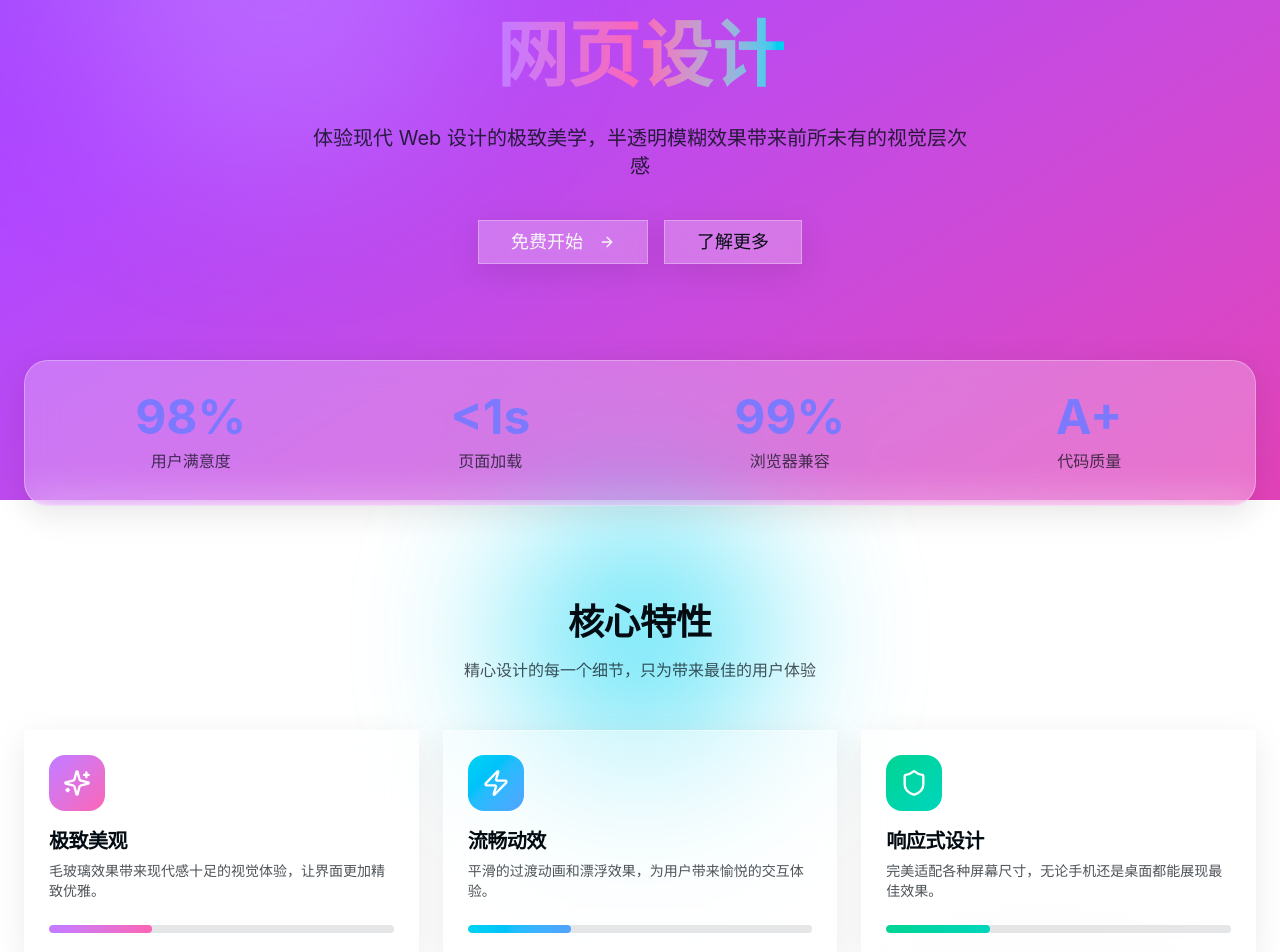
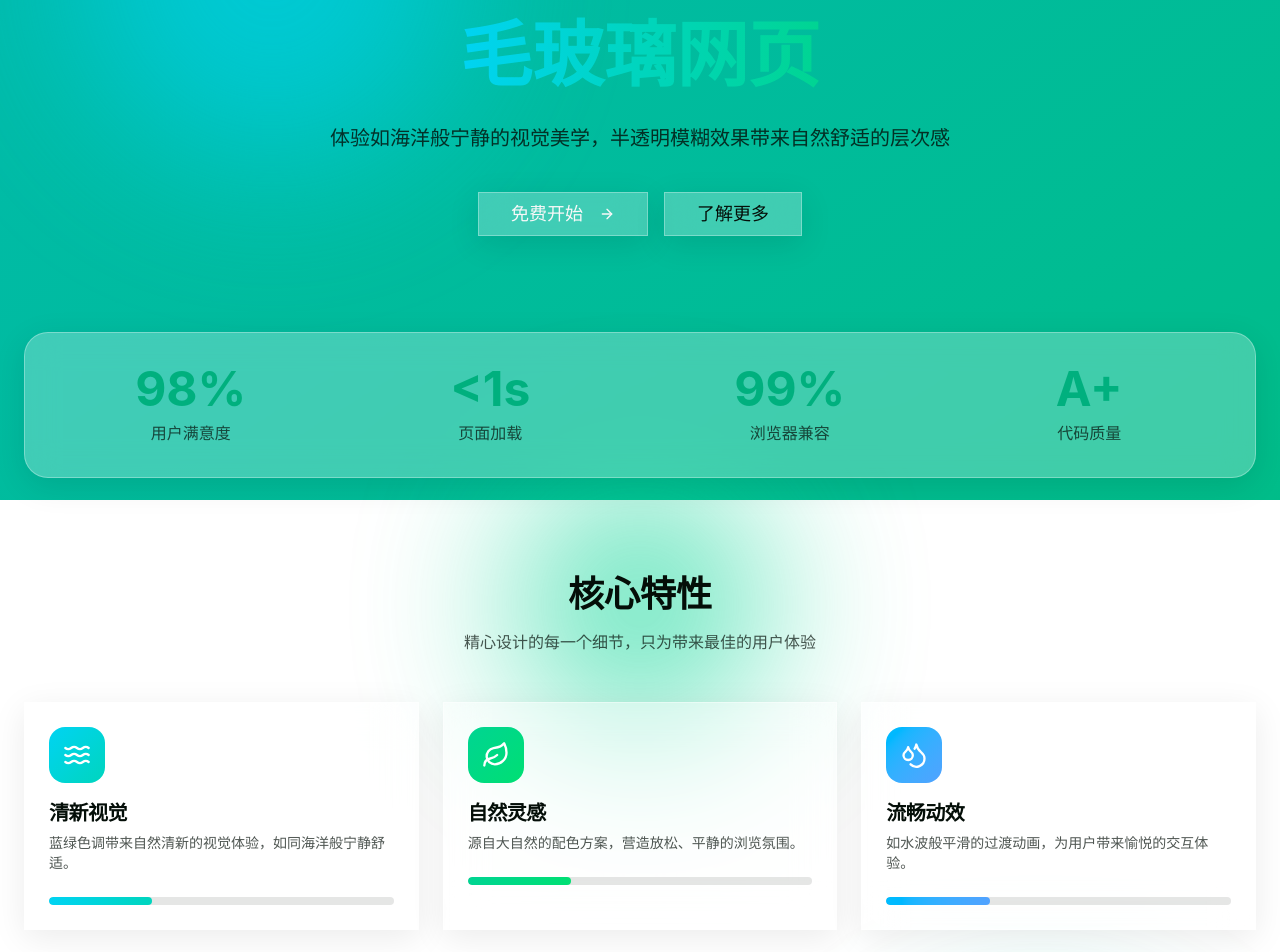
Before and after one commit to BoliangLI/318-glass, a React (Vite) app: page / in a window 1280 px wide. Shown: the part 300-1252 px from the top of the page. Built offline with nearby package versions, Linux system fonts and the light colour scheme; the HTML template or start-up script is replaced by a standard one.

Commit message:
帮我讲网页主题改为蓝绿色

```diff
--- a/src/index.css
+++ b/src/index.css
@@ -2,30 +2,30 @@
 @import "tailwindcss";
 
 @theme inline {
-  --color-background: oklch(0.98 0.01 240);
-  --color-foreground: oklch(0.15 0.02 240);
+  --color-background: oklch(0.98 0.01 160);
+  --color-foreground: oklch(0.15 0.02 160);
   --color-card: oklch(1 0 0 / 0.4);
-  --color-card-foreground: oklch(0.15 0.02 240);
+  --color-card-foreground: oklch(0.15 0.02 160);
   --color-popover: oklch(1 0 0 / 0.6);
-  --color-popover-foreground: oklch(0.15 0.02 240);
-  --color-primary: oklch(0.65 0.2 280);
+  --color-popover-foreground: oklch(0.15 0.02 160);
+  --color-primary: oklch(0.65 0.18 170);
   --color-primary-foreground: oklch(0.98 0 0);
-  --color-secondary: oklch(0.95 0.02 240);
-  --color-secondary-foreground: oklch(0.3 0.02 240);
-  --color-muted: oklch(0.96 0.01 240);
-  --color-muted-foreground: oklch(0.5 0.02 240);
-  --color-accent: oklch(0.92 0.05 200);
-  --color-accent-foreground: oklch(0.3 0.1 200);
+  --color-secondary: oklch(0.95 0.02 160);
+  --color-secondary-foreground: oklch(0.3 0.02 160);
+  --color-muted: oklch(0.96 0.01 160);
+  --color-muted-foreground: oklch(0.5 0.02 160);
+  --color-accent: oklch(0.92 0.05 180);
+  --color-accent-foreground: oklch(0.3 0.1 180);
   --color-destructive: oklch(0.6 0.2 25);
   --color-destructive-foreground: oklch(0.98 0 0);
-  --color-border: oklch(0.9 0.02 240 / 0.5);
-  --color-input: oklch(0.9 0.02 240 / 0.5);
-  --color-ring: oklch(0.65 0.2 280);
-  --color-chart-1: oklch(0.65 0.2 280);
-  --color-chart-2: oklch(0.6 0.2 200);
-  --color-chart-3: oklch(0.7 0.15 150);
-  --color-chart-4: oklch(0.75 0.12 80);
-  --color-chart-5: oklch(0.7 0.18 30);
+  --color-border: oklch(0.9 0.02 160 / 0.5);
+  --color-input: oklch(0.9 0.02 160 / 0.5);
+  --color-ring: oklch(0.65 0.18 170);
+  --color-chart-1: oklch(0.65 0.18 170);
+  --color-chart-2: oklch(0.6 0.15 190);
+  --color-chart-3: oklch(0.7 0.12 150);
+  --color-chart-4: oklch(0.75 0.1 120);
+  --color-chart-5: oklch(0.7 0.14 200);
   --radius-sm: calc(var(--radius) - 4px);
   --radius-md: calc(var(--radius) - 2px);
   --radius-lg: var(--radius);
@@ -95,6 +95,11 @@
   animation-delay: 2s;
 }
 
+.animate-float-slow {
+  animation: float 8s ease-in-out infinite;
+  animation-delay: 1s;
+}
+
 /* 光晕效果 */
 .glow {
   position: absolute;
@@ -105,34 +110,34 @@
 
 /* 暗色模式支持 */
 .dark {
-  --color-background: oklch(0.12 0.02 240);
-  --color-foreground: oklch(0.95 0.01 240);
-  --color-card: oklch(0.2 0.02 240 / 0.4);
-  --color-card-foreground: oklch(0.95 0.01 240);
-  --color-popover: oklch(0.2 0.02 240 / 0.6);
-  --color-popover-foreground: oklch(0.95 0.01 240);
-  --color-primary: oklch(0.75 0.2 280);
-  --color-primary-foreground: oklch(0.15 0.02 240);
-  --color-secondary: oklch(0.25 0.02 240);
-  --color-secondary-foreground: oklch(0.95 0.01 240);
-  --color-muted: oklch(0.2 0.01 240);
-  --color-muted-foreground: oklch(0.65 0.02 240);
-  --color-accent: oklch(0.25 0.05 200);
-  --color-accent-foreground: oklch(0.9 0.1 200);
+  --color-background: oklch(0.12 0.02 160);
+  --color-foreground: oklch(0.95 0.01 160);
+  --color-card: oklch(0.2 0.02 160 / 0.4);
+  --color-card-foreground: oklch(0.95 0.01 160);
+  --color-popover: oklch(0.2 0.02 160 / 0.6);
+  --color-popover-foreground: oklch(0.95 0.01 160);
+  --color-primary: oklch(0.75 0.18 170);
+  --color-primary-foreground: oklch(0.15 0.02 160);
+  --color-secondary: oklch(0.25 0.02 160);
+  --color-secondary-foreground: oklch(0.95 0.01 160);
+  --color-muted: oklch(0.2 0.01 160);
+  --color-muted-foreground: oklch(0.65 0.02 160);
+  --color-accent: oklch(0.25 0.05 180);
+  --color-accent-foreground: oklch(0.9 0.1 180);
   --color-destructive: oklch(0.7 0.2 25);
   --color-destructive-foreground: oklch(0.98 0 0);
-  --color-border: oklch(0.3 0.02 240 / 0.5);
-  --color-input: oklch(0.3 0.02 240 / 0.5);
-  --color-ring: oklch(0.75 0.2 280);
+  --color-border: oklch(0.3 0.02 160 / 0.5);
+  --color-input: oklch(0.3 0.02 160 / 0.5);
+  --color-ring: oklch(0.75 0.18 170);
 }
 
 .dark .glass {
-  background: rgba(30, 30, 50, 0.4);
+  background: rgba(20, 40, 40, 0.4);
   border: 1px solid rgba(255, 255, 255, 0.1);
 }
 
 .dark .glass-card {
-  background: rgba(30, 30, 50, 0.5);
+  background: rgba(20, 40, 40, 0.5);
   border: 1px solid rgba(255, 255, 255, 0.15);
 }
 
--- a/src/pages/Home.tsx
+++ b/src/pages/Home.tsx
@@ -1,28 +1,28 @@
 
 import { useState } from "react";
-import { Moon, Sun, Sparkles, Zap, Shield, ArrowRight } from "lucide-react";
+import { Moon, Sun, Sparkles, Zap, Shield, ArrowRight, Waves, Leaf, Droplets } from "lucide-react";
 import { useTheme } from "next-themes";
 import { Button } from "@/components/ui/button";
 import { Card, CardContent, CardDescription, CardHeader, CardTitle } from "@/components/ui/card";
 
 const features = [
   {
-    icon: Sparkles,
-    title: "极致美观",
-    description: "毛玻璃效果带来现代感十足的视觉体验，让界面更加精致优雅。",
-    color: "from-purple-400 to-pink-400",
+    icon: Waves,
+    title: "清新视觉",
+    description: "蓝绿色调带来自然清新的视觉体验，如同海洋般宁静舒适。",
+    color: "from-cyan-400 to-teal-400",
   },
   {
-    icon: Zap,
-    title: "流畅动效",
-    description: "平滑的过渡动画和漂浮效果，为用户带来愉悦的交互体验。",
-    color: "from-cyan-400 to-blue-400",
+    icon: Leaf,
+    title: "自然灵感",
+    description: "源自大自然的配色方案，营造放松、平静的浏览氛围。",
+    color: "from-emerald-400 to-green-400",
   },
   {
-    icon: Shield,
-    title: "响应式设计",
-    description: "完美适配各种屏幕尺寸，无论手机还是桌面都能展现最佳效果。",
-    color: "from-emerald-400 to-teal-400",
+    icon: Droplets,
+    title: "流畅动效",
+    description: "如水波般平滑的过渡动画，为用户带来愉悦的交互体验。",
+    color: "from-sky-400 to-blue-400",
   },
 ];
 
@@ -39,13 +39,13 @@ export default function Home() {
 
   return (
     <div className="min-h-screen relative overflow-hidden">
-      {/* 动态渐变背景 */}
-      <div className="fixed inset-0 bg-gradient-to-br from-indigo-500 via-purple-500 to-pink-500 animate-gradient" />
+      {/* 动态渐变背景 - 蓝绿色系 */}
+      <div className="fixed inset-0 bg-gradient-to-br from-cyan-500 via-teal-500 to-emerald-500 animate-gradient" />
 
-      {/* 装饰性光晕 */}
-      <div className="glow w-96 h-96 bg-purple-400 top-20 left-20 animate-float" />
-      <div className="glow w-80 h-80 bg-pink-400 bottom-40 right-20 animate-float-delayed" />
-      <div className="glow w-64 h-64 bg-cyan-400 top-1/2 left-1/2 -translate-x-1/2 -translate-y-1/2" />
+      {/* 装饰性光晕 - 蓝绿色系 */}
+      <div className="glow w-96 h-96 bg-cyan-400 top-20 left-20 animate-float" />
+      <div className="glow w-80 h-80 bg-teal-400 bottom-40 right-20 animate-float-delayed" />
+      <div className="glow w-64 h-64 bg-emerald-400 top-1/2 left-1/2 -translate-x-1/2 -translate-y-1/2 animate-float-slow" />
 
       {/* 内容区域 */}
       <div className="relative z-10">
@@ -54,9 +54,9 @@ export default function Home() {
           <div className="max-w-7xl mx-auto px-6 py-4 flex items-center justify-between">
             <div className="flex items-center gap-3">
               <div className="w-10 h-10 rounded-xl glass-card flex items-center justify-center">
-                <Sparkles className="w-5 h-5 text-primary" />
+                <Waves className="w-5 h-5 text-primary" />
               </div>
-              <span className="text-xl font-bold text-foreground">GlassUI</span>
+              <span className="text-xl font-bold text-foreground">AquaGlass</span>
             </div>
 
             <div className="flex items-center gap-4">
@@ -85,20 +85,20 @@ export default function Home() {
           <section className="text-center mb-24">
             <div className="glass inline-block px-4 py-2 rounded-full mb-6">
               <span className="text-sm font-medium text-foreground">
-                ✨ 全新的毛玻璃设计体验
+                🌊 蓝绿色毛玻璃设计体验
               </span>
             </div>
 
             <h1 className="text-5xl md:text-7xl font-bold text-foreground mb-6 leading-tight">
-              毛玻璃效果
+              清新蓝绿
               <br />
-              <span className="bg-gradient-to-r from-purple-400 via-pink-400 to-cyan-400 bg-clip-text text-transparent">
-                网页设计
+              <span className="bg-gradient-to-r from-cyan-400 via-teal-400 to-emerald-400 bg-clip-text text-transparent">
+                毛玻璃网页
               </span>
             </h1>
 
             <p className="text-xl text-foreground/80 max-w-2xl mx-auto mb-10">
-              体验现代 Web 设计的极致美学，半透明模糊效果带来前所未有的视觉层次感
+              体验如海洋般宁静的视觉美学，半透明模糊效果带来自然舒适的层次感
             </p>
 
             <div className="flex flex-wrap justify-center gap-4">
@@ -175,7 +175,7 @@ export default function Home() {
               准备好开始了吗？
             </h2>
             <p className="text-foreground/70 mb-8 max-w-xl mx-auto">
-              立即体验毛玻璃效果带来的视觉革命，打造令人难忘的网页设计
+              立即体验蓝绿色毛玻璃效果带来的视觉革命，打造令人难忘的网页设计
             </p>
             <Button size="lg" className="glass bg-primary/80 hover:bg-primary text-primary-foreground text-lg px-10">
               立即创建
@@ -187,7 +187,7 @@ export default function Home() {
         {/* 页脚 */}
         <footer className="glass mt-24 mx-4 mb-4 rounded-2xl">
           <div className="max-w-7xl mx-auto px-6 py-8 text-center text-foreground/60">
-            <p>© 2024 GlassUI. 用毛玻璃效果重新定义网页设计</p>
+            <p>© 2024 AquaGlass. 用蓝绿色毛玻璃效果重新定义网页设计</p>
           </div>
         </footer>
       </div>
--- a/vite.config.ts
+++ b/vite.config.ts
@@ -1,3 +1,4 @@
+import vesaErrorReporter from './.vesa/vite-error-plugin.js';
 import vesaErrorReporter from './.vesa/vite-error-plugin.js';
 import { defineConfig } from "vite";
 import react from "@vitejs/plugin-react-swc";
@@ -13,7 +14,7 @@ export default defineConfig(({ mode }) => ({
       overlay: false,
     },
   },
-  plugins: [vesaErrorReporter(), tailwindcss(), react()].filter(Boolean),
+  plugins: [vesaErrorReporter(), vesaErrorReporter(), tailwindcss(), react()].filter(Boolean),
   resolve: {
     alias: {
       "@": path.resolve(__dirname, "./src"),
```
